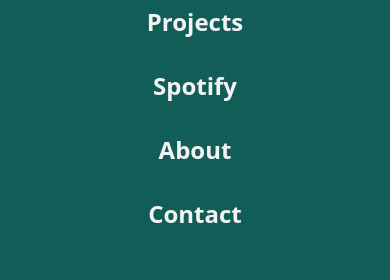
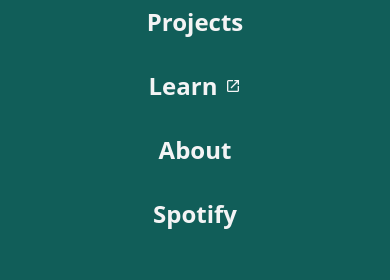
Before and after one commit to ieadoboe/ieadoboe.github.io, a Next.js app: page /about in a window 390 px wide. Both pictures are taken after a click on the button "Open menu". Shown: the part 368-648 px from the top of the page. Built offline with nearby package versions, Linux system fonts and the light colour scheme; no server answers.

Commit message:
updated the hamburger menue to match changes in the navbar

```diff
--- a/app/components/site-header.tsx
+++ b/app/components/site-header.tsx
@@ -183,18 +183,9 @@ const Navbar = () => {
             </div>
 
             {/* Navbar End */}
-            {/* <div className="hidden md:flex">
-              <button
-                onClick={openNewsletterPopup}
-                className="font-semibold text-sm rounded-full px-4 py-2 bg-teal-500 text-white hover:bg-teal-600 transition"
-              >
-                Get in touch
-              </button>
-            </div> */}
             <NewsletterProvider>
               <JoinNewsletter />
             </NewsletterProvider>
-
 
             {/* Hamburger Menu Button - Improved for accessibility */}
             <div className="md:hidden">
@@ -280,15 +271,29 @@ const Navbar = () => {
                     Projects
                   </Link>
                 </li>
+
                 <li>
                   <Link
-                    href="/spotify"
+                    href="/quarto-learn"
                     className={`block text-2xl font-bold text-zinc-100 hover:text-teal-300 transition ${
-                      isActive("/spotify") ? "text-teal-300" : ""
+                      isActive("/quarto-learn") ? "text-teal-300" : ""
                     }`}
                     onClick={() => setIsMenuOpen(false)}
                   >
-                    Spotify
+                    <span className="flex items-center justify-center">
+                      Learn
+                      <svg
+                        xmlns="http://www.w3.org/2000/svg"
+                        height="16px"
+                        viewBox="0 -960 960 960"
+                        width="16px"
+                        fill="currentColor"
+                        className="ml-2"
+                        aria-hidden="true"
+                      >
+                        <path d="M200-120q-33 0-56.5-23.5T120-200v-560q0-33 23.5-56.5T200-840h280v80H200v560h560v-280h80v280q0 33-23.5 56.5T760-120H200Zm188-212-56-56 372-372H560v-80h280v280h-80v-144L388-332Z" />
+                      </svg>
+                    </span>
                   </Link>
                 </li>
                 <li>
@@ -304,11 +309,13 @@ const Navbar = () => {
                 </li>
                 <li>
                   <Link
-                    href="mailto:ikeadoboe1@gmail.com"
-                    className="block text-2xl font-bold text-zinc-100 hover:text-teal-300 transition"
+                    href="/spotify"
+                    className={`block text-2xl font-bold text-zinc-100 hover:text-teal-300 transition ${
+                      isActive("/spotify") ? "text-teal-300" : ""
+                    }`}
                     onClick={() => setIsMenuOpen(false)}
                   >
-                    Contact
+                    Spotify
                   </Link>
                 </li>
               </ul>
```
